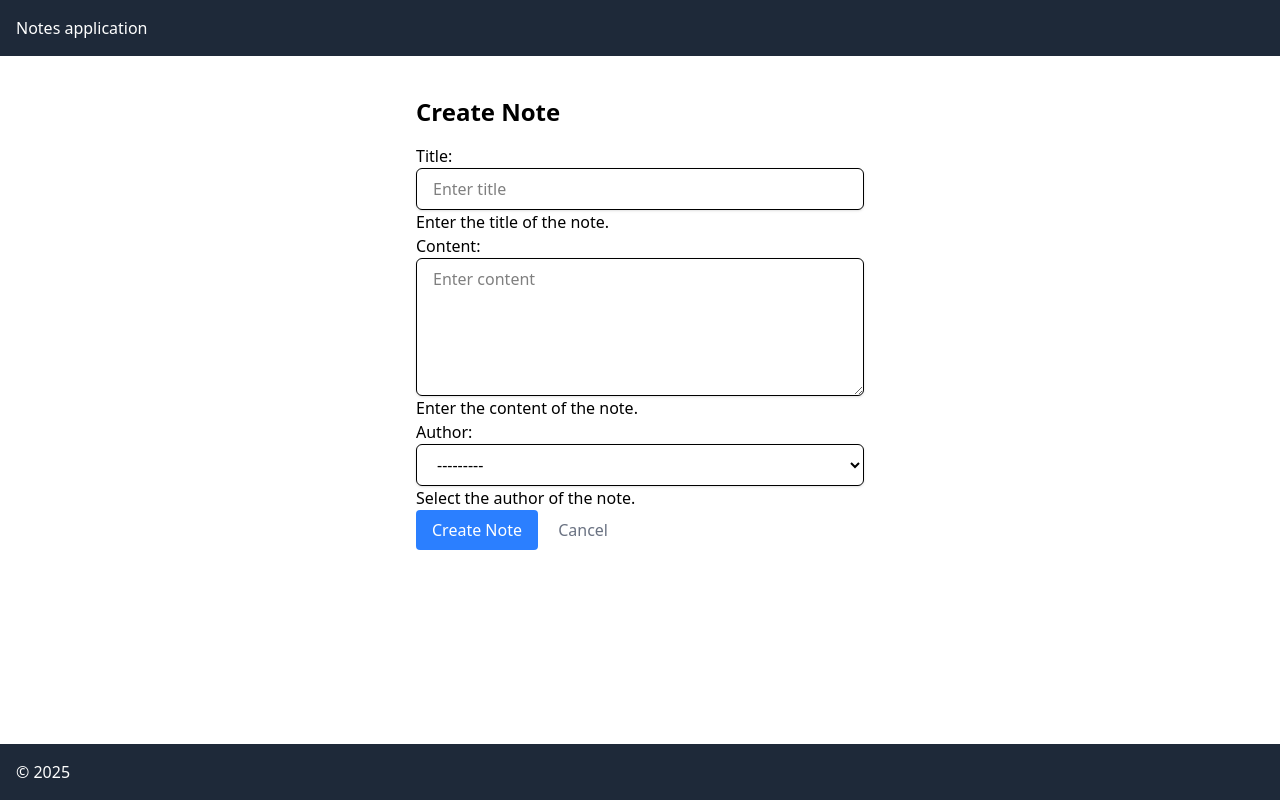
After one commit to TapTapStitch/DjangoNotes, a Django app: page /notes/new/ in a window 1280 px wide. The commit adds this page. Run offline with Django 5.2, Linux system fonts and the light colour scheme; parts of the project's set-up code (start-up, migrations or seed data) failed here and were passed over.

Commit message:
implemented crud

```diff
--- a/notes/forms.py
+++ b/notes/forms.py
@@ -6,9 +6,44 @@ class NoteForm(forms.ModelForm):
     class Meta:
         model = Note
         fields = ["title", "content", "author"]
-
-    def __init__(self, *args, **kwargs):
-        super().__init__(*args, **kwargs)
-        self.fields["title"].required = True
-        self.fields["content"].required = True
-        self.fields["author"].required = True
+        widgets = {
+            "title": forms.TextInput(
+                attrs={
+                    "class": "block w-full px-4 py-2 border rounded-md shadow-sm focus:outline-none focus:ring focus:border-blue-300",
+                    "placeholder": "Enter title",
+                }
+            ),
+            "content": forms.Textarea(
+                attrs={
+                    "class": "block w-full px-4 py-2 border rounded-md shadow-sm focus:outline-none focus:ring focus:border-blue-300",
+                    "placeholder": "Enter content",
+                    "rows": 5,
+                }
+            ),
+            "author": forms.Select(
+                attrs={
+                    "class": "block w-full px-4 py-2 border rounded-md shadow-sm focus:outline-none focus:ring focus:border-blue-300",
+                }
+            ),
+        }
+        labels = {
+            "title": "Title",
+            "content": "Content",
+            "author": "Author",
+        }
+        help_texts = {
+            "title": "Enter the title of the note.",
+            "content": "Enter the content of the note.",
+            "author": "Select the author of the note.",
+        }
+        error_messages = {
+            "title": {
+                "required": "Please enter a title.",
+            },
+            "content": {
+                "required": "Please enter content.",
+            },
+            "author": {
+                "required": "Please select an author.",
+            },
+        }
--- /dev/null
+++ b/notes/templates/notes/note_form.html
@@ -0,0 +1,37 @@
+{% extends "notes/base.html" %}
+
+{% block title %}
+    {% if note %}
+        Edit Note
+    {% else %}
+        Create Note
+    {% endif %}
+{% endblock %}
+
+{% block content %}
+    <div class="max-w-md mx-auto mt-10">
+        <h2 class="text-2xl font-bold mb-4">
+            {% if note %}
+                Edit Note
+            {% else %}
+                Create Note
+            {% endif %}
+        </h2>
+        <form method="post">
+            {% csrf_token %}
+            {{ form.as_p }}
+            <button type="submit" class="bg-blue-500 text-white px-4 py-2 rounded">
+                {% if note %}
+                    Update Note
+                {% else %}
+                    Create Note
+                {% endif %}
+            </button>
+            {% if note %}
+                <a href="{% url 'note_detail' note.id %}" class="ml-4 text-gray-500">Cancel</a>
+            {% else %}
+                <a href="{% url 'note_list' %}" class="ml-4 text-gray-500">Cancel</a>
+            {% endif %}
+        </form>
+    </div>
+{% endblock %}
--- a/notes/templates/notes/note_list.html
+++ b/notes/templates/notes/note_list.html
@@ -22,5 +22,8 @@
         <div class="mt-4 text-center">
             <a href="{% url 'root' %}" class="text-blue-500 hover:underline">Back</a>
         </div>
+    <div class="mt-4 text-center">
+            <a href="{% url 'note_new' %}" class="text-blue-500 hover:underline">New Note</a>
+        </div>
     </div>
 {% endblock %}
--- a/notes/views.py
+++ b/notes/views.py
@@ -12,13 +12,6 @@ class NoteListView(View):
     def get(self, request):
         notes = Note.objects.all()
         return render(request, "notes/note_list.html", {"notes": notes})
-
-    def post(self, request):
-        form = NoteForm(request.POST)
-        if form.is_valid():
-            form.save()
-            return redirect("note_list")
-        return render(request, "notes/note_form.html", {"form": form})
 
 
 class NoteDetailView(View):
```
